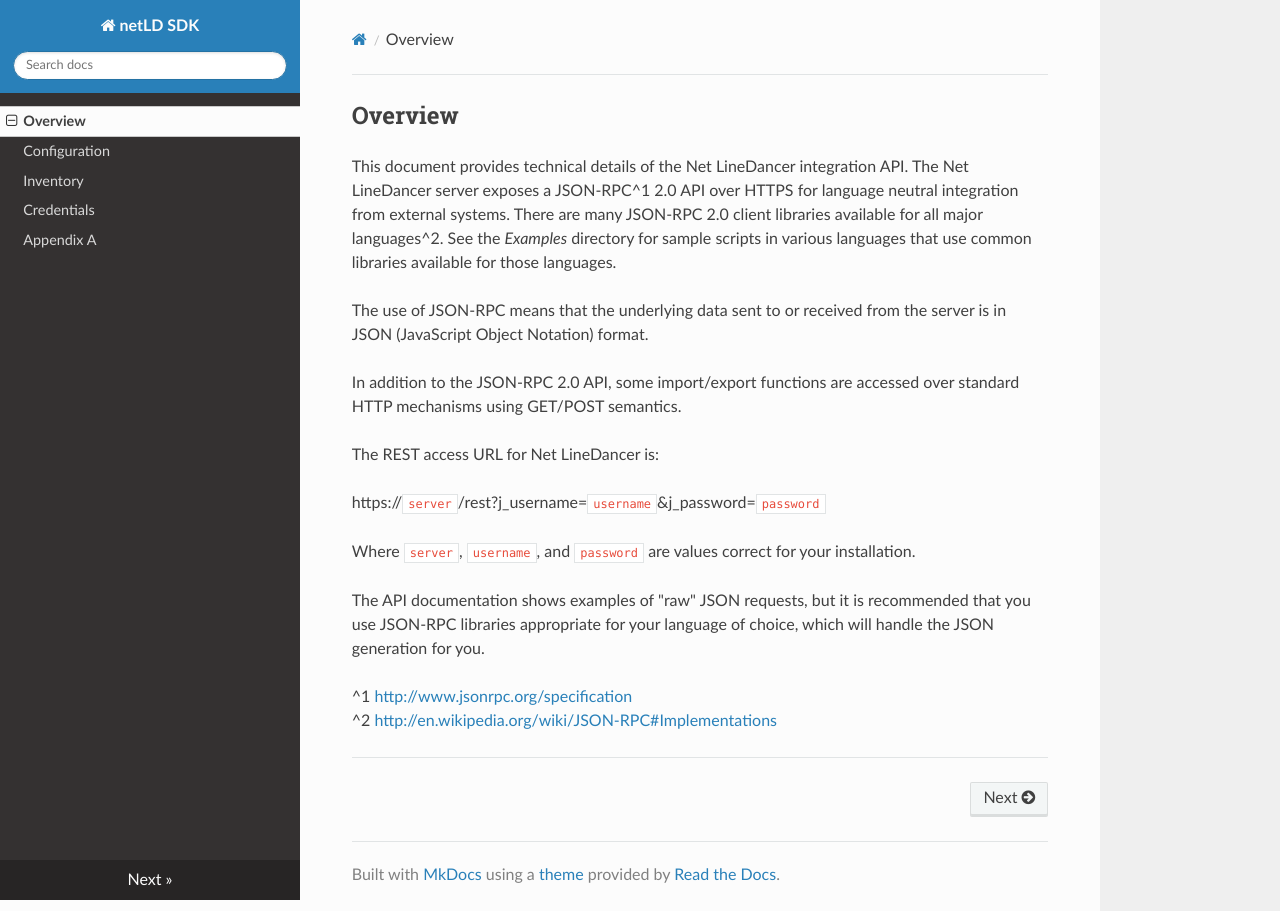
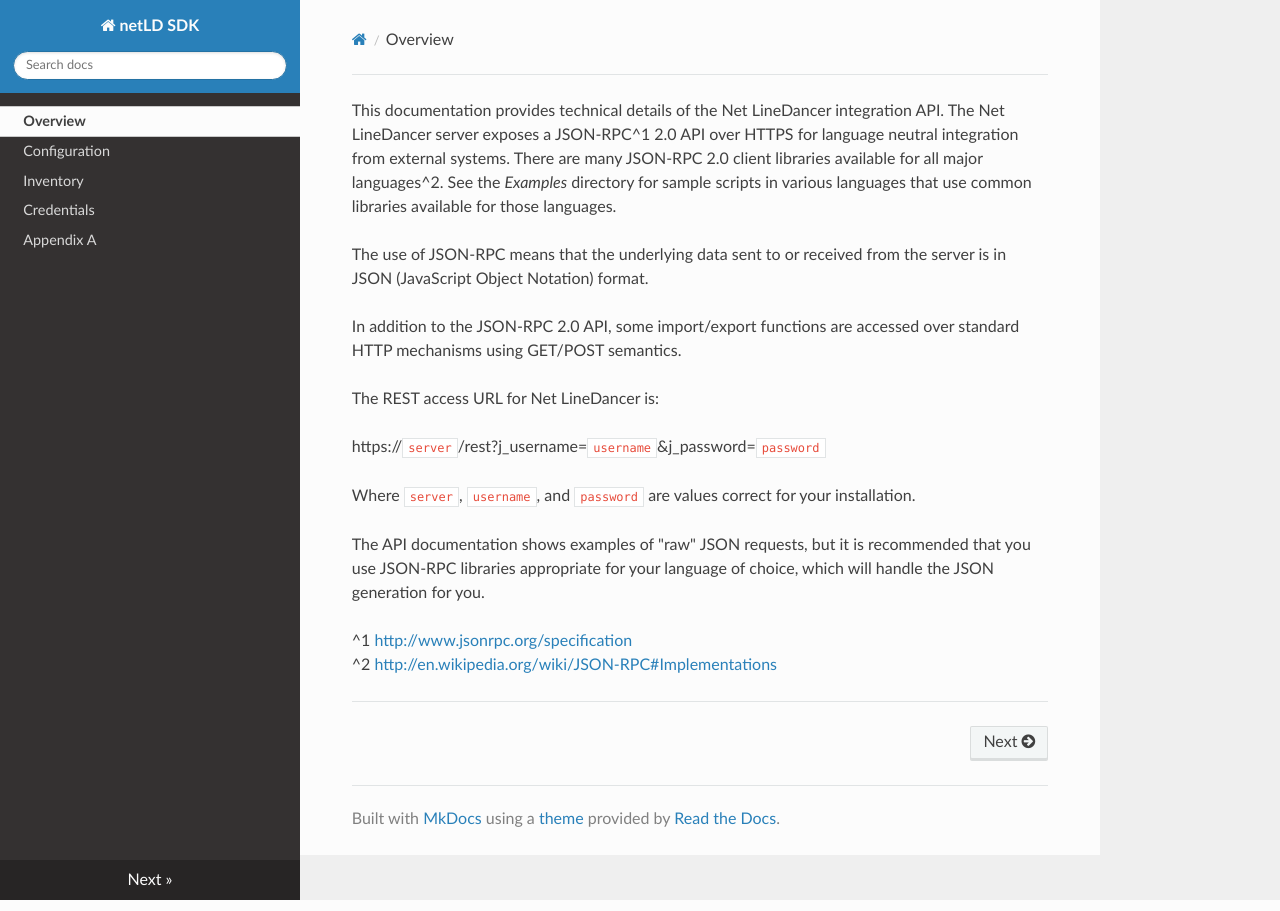
Before and after one commit to logicvein/NetLD-SDK, an MkDocs documentation site: the page built from docs/index.md, in a window 1280 px wide. Built offline with MkDocs 1.6.1, drawn with Linux system fonts in a browser that asks for light colours; nearby versions of some CDN libraries; old or Windows-style settings are respelled for this version of MkDocs.

Commit message:
Updates for readthedocs

```diff
--- a/docs/index.md
+++ b/docs/index.md
@@ -1,6 +1,4 @@
-## Overview
-
-This document provides technical details of the Net LineDancer integration API.  The Net LineDancer server exposes a JSON-RPC^1  2.0 API over HTTPS for language neutral integration from external systems. There are many JSON-RPC 2.0 client libraries available for all major languages^2.  See the *Examples* directory for sample scripts in various languages that use common libraries available for those languages.
+This documentation provides technical details of the Net LineDancer integration API.  The Net LineDancer server exposes a JSON-RPC^1  2.0 API over HTTPS for language neutral integration from external systems. There are many JSON-RPC 2.0 client libraries available for all major languages^2.  See the *Examples* directory for sample scripts in various languages that use common libraries available for those languages.
 
 The use of JSON-RPC means that the underlying data sent to or received from the server is in JSON (JavaScript Object Notation) format.
 
```
Also changed, not shown: docs/en_US/API.markdown (deleted, +0 -24 lines).
